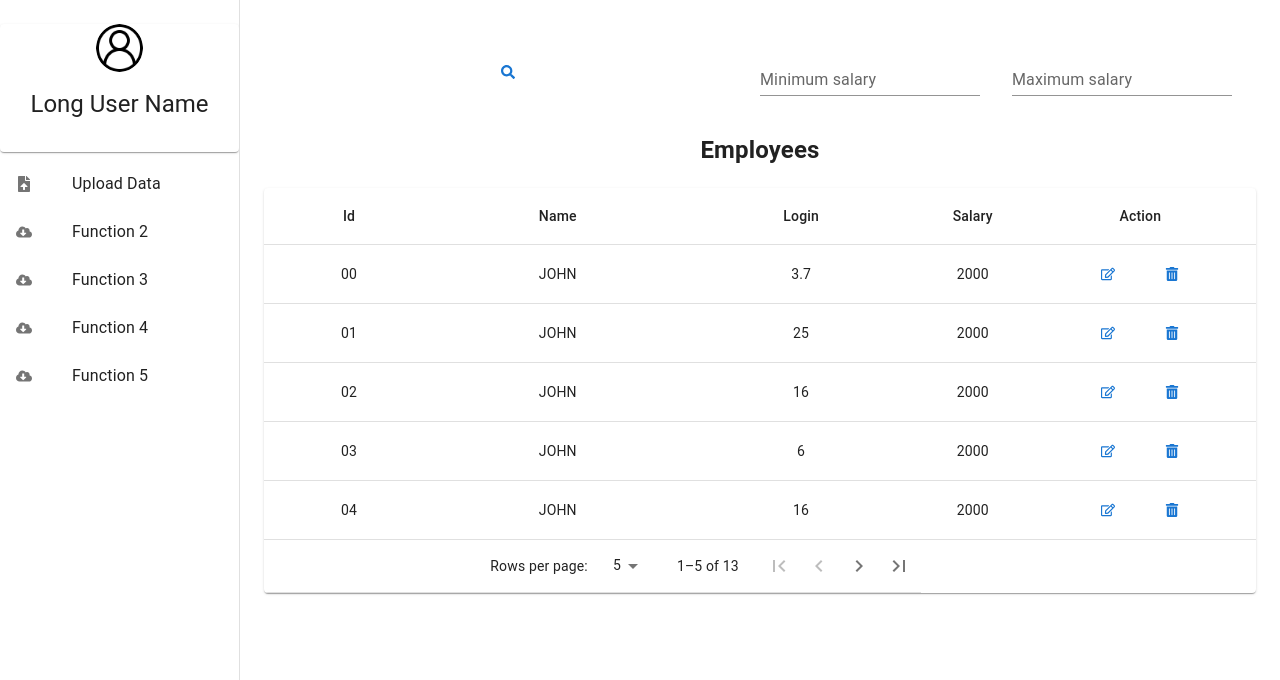
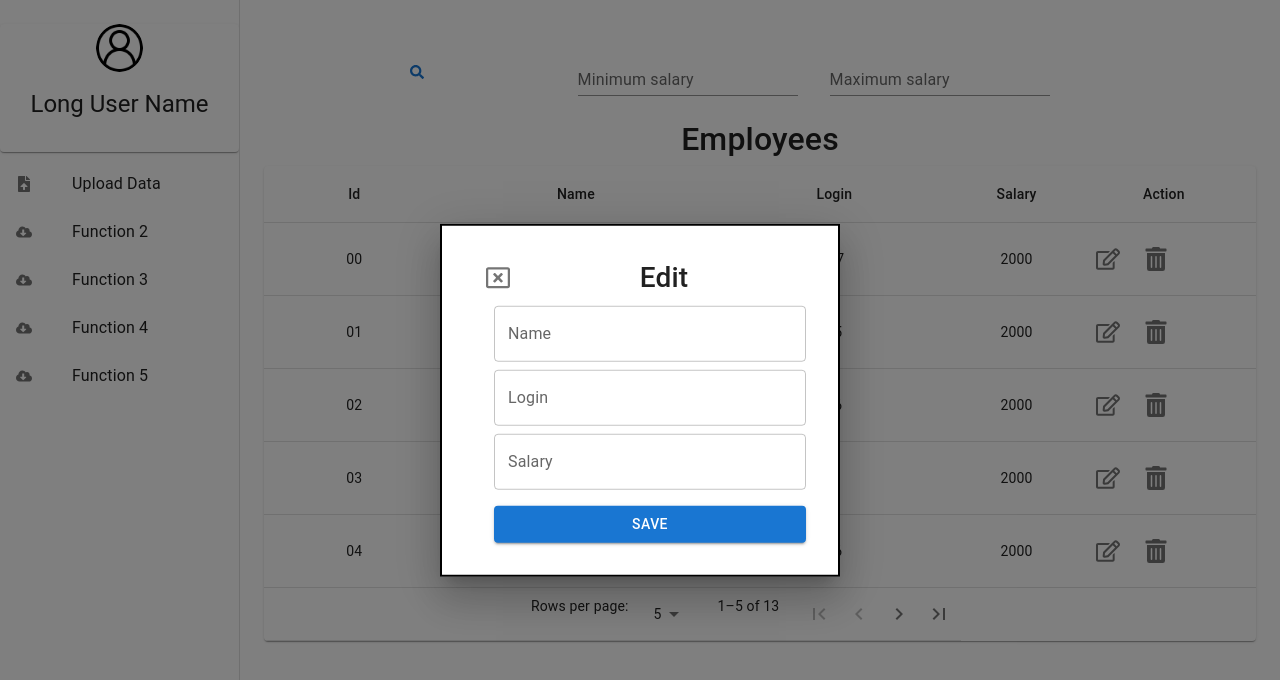
Before and after one commit to Sallehhuddin95/Salary_Management_Webapp, a React (Create React App) app in the folder frontend/: page / in a window 1280 px wide. Both pictures are taken after a click on the button 1108 px from the left and 273 px from the top of the page. Shown: the top 680 px of the page. Built offline with nearby package versions, Linux system fonts and the light colour scheme.

Commit message:
Add action form ui
- add action form ui

```diff
--- a/frontend/package.json
+++ b/frontend/package.json
@@ -14,6 +14,7 @@
     "@testing-library/jest-dom": "^5.16.4",
     "@testing-library/react": "^13.3.0",
     "@testing-library/user-event": "^14.2.1",
+    "bootstrap": "^5.1.3",
     "react": "^18.2.0",
     "react-dom": "^18.2.0",
     "react-icons": "^4.4.0",
--- /dev/null
+++ b/frontend/src/components/ActionForm.jsx
@@ -0,0 +1,28 @@
+import InputLabel from "@mui/material/InputLabel";
+import MenuItem from "@mui/material/MenuItem";
+import FormControl from "@mui/material/FormControl";
+import Select from "@mui/material/Select";
+import Box from "@mui/material/Box";
+import TextField from "@mui/material/TextField";
+import { Button } from "@mui/material";
+
+function GoalForm(props) {
+  const onSubmit = (e, action) => {};
+  return (
+    <Box sx={{ flexShrink: 0, ml: 2.5 }}>
+      <form className="form">
+        <TextField className="mt-2" label="Name" type="text" fullWidth />
+        <TextField className="mt-2" label="Login" type="text" fullWidth />
+        <TextField className="mt-2" label="Salary" type="text" fullWidth />
+      </form>
+
+      <div className="mt-3">
+        <Button type="submit" variant="contained" color="primary" fullWidth>
+          Save
+        </Button>
+      </div>
+    </Box>
+  );
+}
+
+export default GoalForm;
--- /dev/null
+++ b/frontend/src/components/ActionModal.jsx
@@ -0,0 +1,55 @@
+import * as React from "react";
+import Box from "@mui/material/Box";
+import Button from "@mui/material/Button";
+import Modal from "@mui/material/Modal";
+import ActionForm from "./ActionForm";
+import { FaTrashAlt, FaRegEdit, FaRegWindowClose } from "react-icons/fa";
+import IconButton from "@mui/material/IconButton";
+import Stack from "@mui/material/Stack";
+
+const style = {
+  position: "absolute",
+  top: "50%",
+  left: "50%",
+  transform: "translate(-50%, -50%)",
+  width: 400,
+  bgcolor: "background.paper",
+  border: "2px solid #000",
+  boxShadow: 24,
+  p: 4,
+};
+
+export default function BasicModal(props) {
+  const [open, setOpen] = React.useState(false);
+  const handleOpen = () => setOpen(true);
+  const handleClose = () => setOpen(false);
+
+  return (
+    <div>
+      <Stack direction="row" spacing={1}>
+        <IconButton onClick={handleOpen} aria-label="edit">
+          <FaRegEdit />
+        </IconButton>
+        <IconButton onClick={handleOpen} aria-label="delete">
+          <FaTrashAlt />
+        </IconButton>
+      </Stack>
+      <Modal
+        open={open}
+        onClose={handleClose}
+        aria-labelledby="modal-modal-title"
+        aria-describedby="modal-modal-description"
+      >
+        <Box sx={style}>
+          <div className="modal-form-div">
+            <IconButton onClick={handleClose} aria-label="edit">
+              <FaRegWindowClose />
+            </IconButton>
+            <h3 className="form-title">Edit</h3>
+          </div>
+          <ActionForm />
+        </Box>
+      </Modal>
+    </div>
+  );
+}
--- a/frontend/src/components/EmployeeTable.jsx
+++ b/frontend/src/components/EmployeeTable.jsx
@@ -18,6 +18,7 @@ import KeyboardArrowLeft from "@mui/icons-material/KeyboardArrowLeft";
 import KeyboardArrowRight from "@mui/icons-material/KeyboardArrowRight";
 import LastPageIcon from "@mui/icons-material/LastPage";
 import { FaTrashAlt, FaRegEdit } from "react-icons/fa";
+import ActionModal from "./ActionModal";
 
 function EmployeeTable(props) {
   const theme = useTheme();
@@ -159,12 +160,15 @@ export default function CustomPaginationActionsTable() {
               <TableCell>{row.login}</TableCell>
               <TableCell>{row.salary}</TableCell>
               <TableCell>
-                <Button>
+                <ActionModal />
+                {/* <Button>
+                  <ActionModal />
                   <FaRegEdit />
                 </Button>
                 <Button>
+                  <ActionModal />
                   <FaTrashAlt />
-                </Button>
+                </Button> */}
               </TableCell>
             </TableRow>
           ))}
--- a/frontend/src/components/FilterBox.jsx
+++ b/frontend/src/components/FilterBox.jsx
@@ -12,7 +12,10 @@ import { Button } from "@mui/material";
 export default function FilterBox() {
   return (
     <Box sx={{ "& > :not(style)": { m: 1 } }}>
-      <Box sx={{ display: "flex", alignItems: "flex-end" }}>
+      <Box
+        sx={{ display: "flex", alignItems: "flex-end" }}
+        className="filter-div"
+      >
         <Button id="SearchBtn" className="search-btn">
           <FaSearch sx={{ color: "action.active", mr: 1, my: 0.5 }} />
         </Button>
--- a/frontend/src/index.css
+++ /dev/null
@@ -1,13 +0,0 @@
-body {
-  margin: 0;
-  font-family: -apple-system, BlinkMacSystemFont, 'Segoe UI', 'Roboto', 'Oxygen',
-    'Ubuntu', 'Cantarell', 'Fira Sans', 'Droid Sans', 'Helvetica Neue',
-    sans-serif;
-  -webkit-font-smoothing: antialiased;
-  -moz-osx-font-smoothing: grayscale;
-}
-
-code {
-  font-family: source-code-pro, Menlo, Monaco, Consolas, 'Courier New',
-    monospace;
-}
--- a/frontend/src/index.js
+++ b/frontend/src/index.js
@@ -4,8 +4,8 @@ import { Provider } from "react-redux";
 // import { store } from './app/store';
 import App from "./App";
 import reportWebVitals from "./reportWebVitals";
+import "bootstrap/dist/css/bootstrap.min.css";
 import "./style/style.css";
-import "./index.css";
 
 const container = document.getElementById("root");
 const root = createRoot(container);
--- a/frontend/src/style/style.css
+++ b/frontend/src/style/style.css
@@ -18,6 +18,10 @@ td {
 }
 
 /* filter */
+.filter-div {
+  width: 80% !important;
+}
+
 .salary-input {
   margin: 1em !important;
 }
@@ -25,3 +29,18 @@ td {
 #SearchBtn {
   margin: auto;
 }
+
+/* form */
+.modal-form-div {
+  display: flex;
+  flex-direction: row;
+}
+
+.modal-form-div > button {
+  width: 2em;
+}
+
+.modal-form-div > h3 {
+  text-align: center;
+  margin: auto;
+}
```
Also changed, not shown: frontend/src/components/FileUploader.jsx (added), 1 other file (tests, documents, lock files or other folders).
